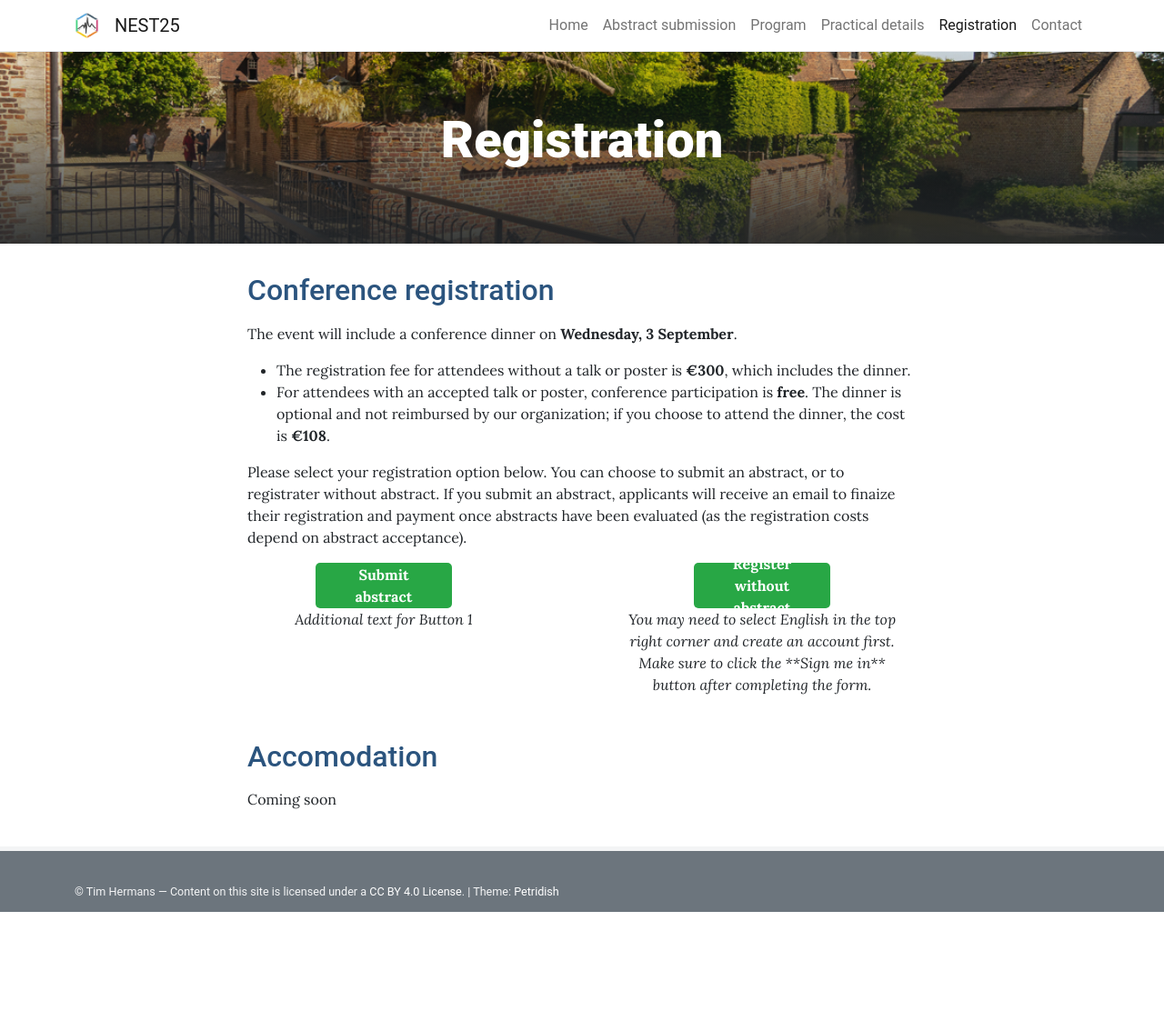
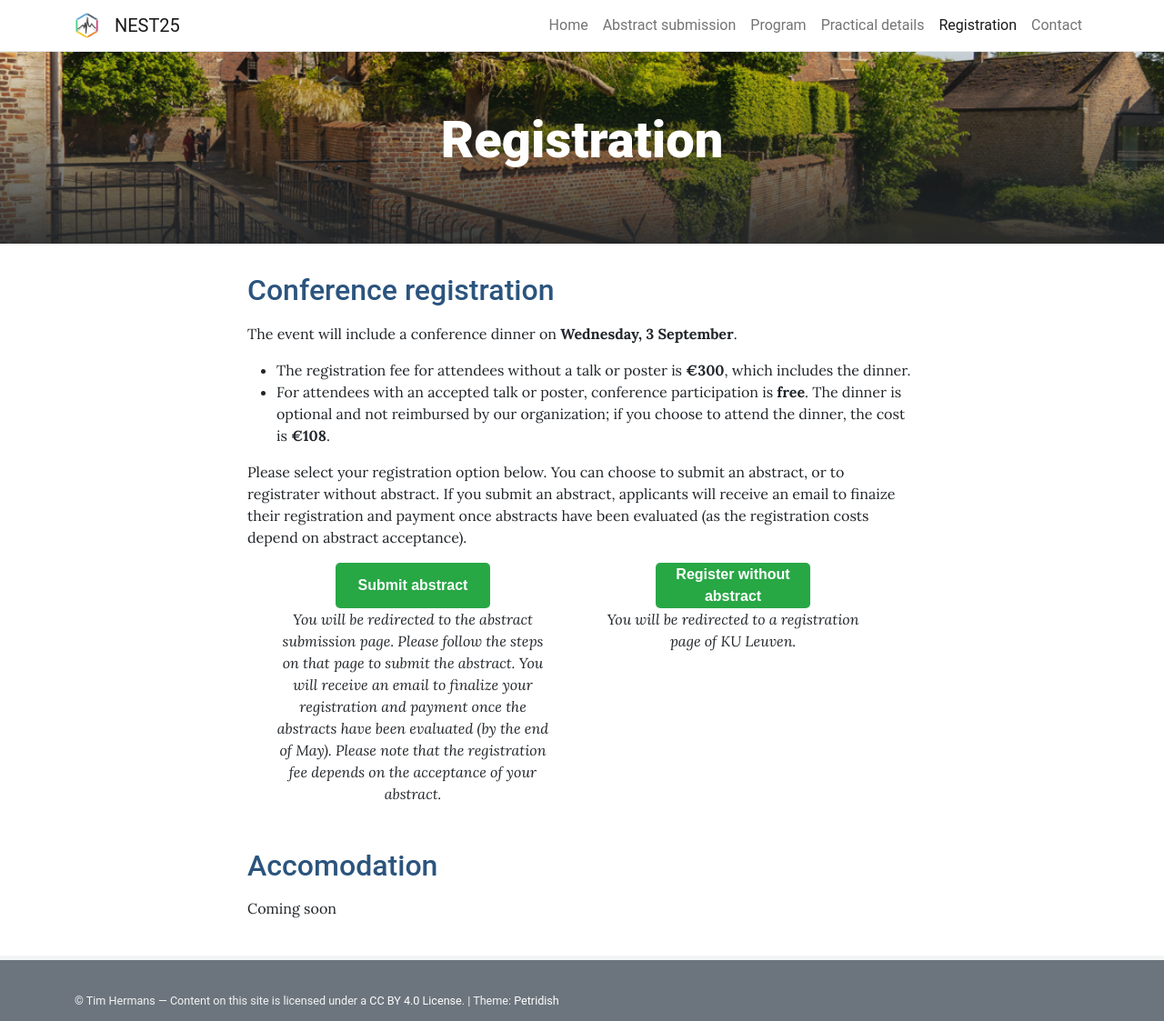
Before and after one commit to nestconf25/nestconf25.github.io, a Jekyll site: the page built from pages/registration.md, in a window 1280 px wide. Shown: the whole page at 91% size. Built offline with Jekyll 4.4.1, drawn with Linux system fonts in a browser that asks for light colours; before the commit the page ends 1003 px from its top, so only the background shows below that.

Commit message:
Update registration page

```diff
--- a/pages/registration.md
+++ b/pages/registration.md
@@ -42,35 +42,39 @@ If you submit an abstract, applicants will receive an email to finaize their reg
     </a>
 </div> -->
 
-<div style="display: flex; flex-direction: row; align-items: flex-start; justify-content: space-between;">
+<div style="display: flex; flex-direction: row; align-items: flex-start; justify-content: space-evenly;">
   <div style="margin-right: 20px; width: 300px;
   display: flex; flex-direction: column;
   text-align: center; align-items: center; justify-content: center">
     <a href="https://nestconf25.github.io/register-with-abstract" class="button" style="display: flex; justify-content: center; align-items: center;
-    width: 150px;
+    width: 170px;
     height: 50px;
     padding: 10px 20px;
     background-color: #28a745;
     color: white;
-    border-radius: 5px; font-weight: bold;
+    border-radius: 5px;
+    font-weight: bold;
+    font-family: sans-serif;
     text-decoration: none; ">
     Submit abstract
     </a>
-    <p><em>Additional text for Button 1</em></p>
+    <p><em>You will be redirected to the abstract submission page. Please follow the steps on that page to submit the abstract. You will receive an email to finalize your registration and payment once the abstracts have been evaluated (by the end of May). Please note that the registration fee depends on the acceptance of your abstract.</em></p>
   </div>
   <div style="margin-right: 20px; width: 300px;
   display: flex; flex-direction: column;
   text-align: center; align-items: center; justify-content: center">
     <a href="https://nestconf25.github.io/register-without-abstract" class="button" style="display: flex; justify-content: center; align-items: center;
-    width: 150px;
+    width: 170px;
     height: 50px;
     padding: 10px 20px;
     background-color: #28a745;
-    border-radius: 5px; font-weight: bold;
+    border-radius: 5px;
+    font-weight: bold;
+    font-family: sans-serif;
     color: white; text-decoration: none; ">
     Register without abstract
     </a>
-    <p><em>You may need to select English in the top right corner and create an account first. Make sure to click the **Sign me in** button after completing the form.</em></p>
+    <p><em>You will be redirected to a registration page of KU Leuven.</em></p>
   </div>
 </div>
 
```
